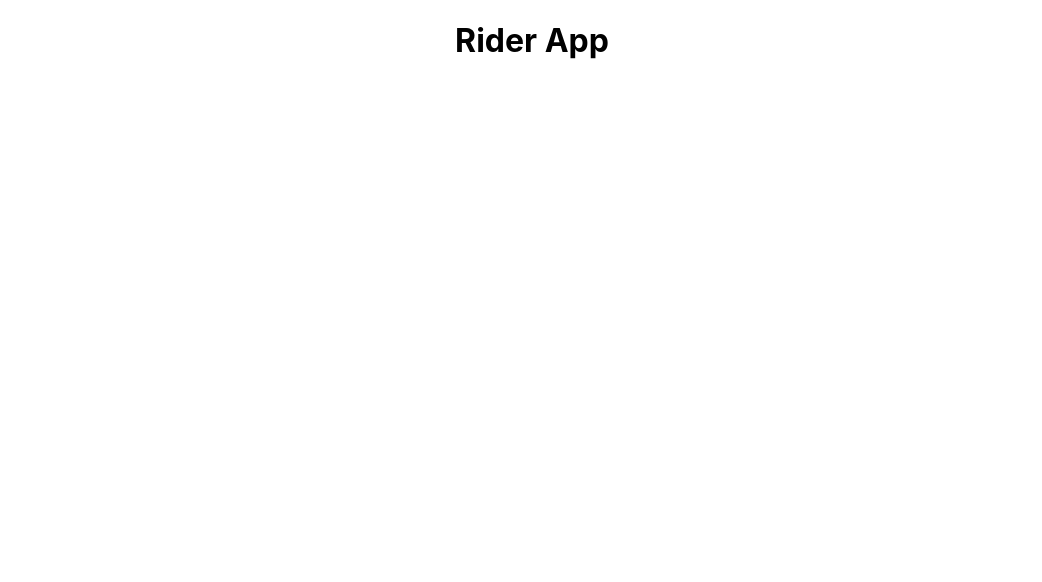
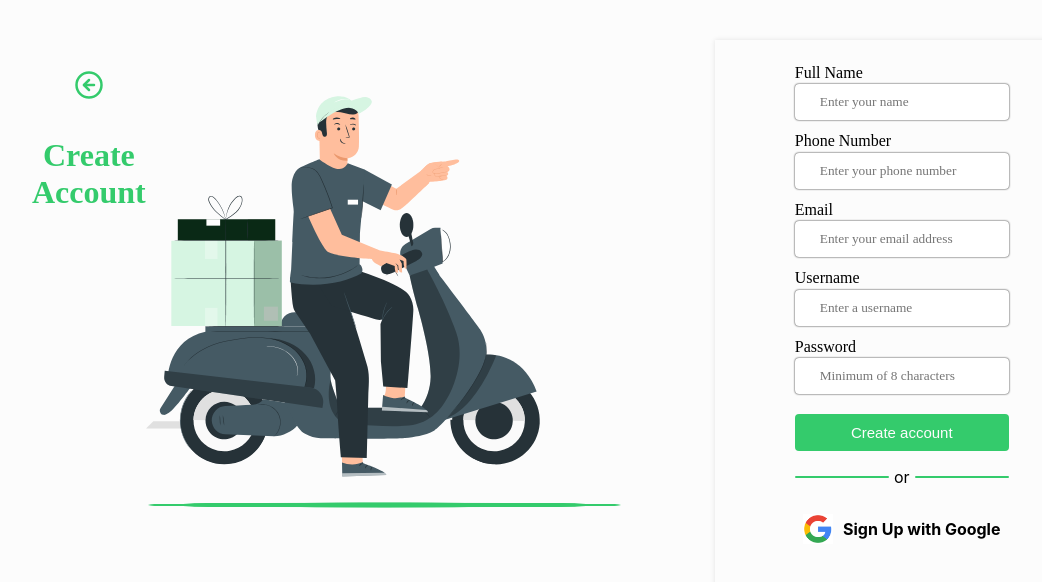
Before and after one commit to Prom1234pro/RiderApp-Frontend, a React (Create React App) app: page / in a window 1280 px wide. Shown: the top 582 px of the page, without its empty margins (108-1150 px from the left). Built offline with nearby package versions, Linux system fonts and the light colour scheme.

Commit message:
initial commit

```diff
--- a/src/Layout/App/App.js
+++ b/src/Layout/App/App.js
@@ -1,9 +1,10 @@
 import React from 'react';
+import SignUp from '../../pages/SignUp/SignUp';
 
 function App() {
   return (
     <div className="App">
-      <h1>Rider App</h1>
+      <SignUp/>
     </div>
   );
 }
--- /dev/null
+++ b/src/components/Button.jsx
@@ -0,0 +1,12 @@
+import React from 'react'
+
+function Button(props) {
+    const {tittle}= props
+  return (
+    <div>
+      <button>{tittle}</button>
+    </div>
+  )
+}
+
+export default Button
--- /dev/null
+++ b/src/components/Forms.jsx
@@ -0,0 +1,18 @@
+import React from 'react'
+import InputField from './InputField'
+
+function Forms() {
+  return (
+    <div>
+      <form action="">
+        <InputField id="full-name" text="Full Name" placeholder="Enter your name" type="text"/>
+        <InputField id="phone-number" text="Phone Number" placeholder="Enter your phone number" type="text"/>
+        <InputField id="email" text="Email" placeholder="Enter your email address" type="email"/>
+        <InputField id="username" text="Username" placeholder="Enter a username" type="text"/>
+        <InputField id="password" text="Password" placeholder="Minimum of 8 characters" type="password"/>
+      </form>
+    </div>
+  )
+}
+
+export default Forms
--- /dev/null
+++ b/src/components/Horizontalrule.jsx
@@ -0,0 +1,13 @@
+import React from 'react'
+
+function Horizontal() {
+  return (
+    <div className='Horizontal-rule'>
+      <hr/>
+      <p>or</p>
+      <hr/>
+    </div>
+  )
+}
+
+export default Horizontal
--- /dev/null
+++ b/src/components/InputField.jsx
@@ -0,0 +1,13 @@
+import React from 'react'
+
+function InputField(props) {
+    const {id, text, placeholder, type} = props
+  return (
+    <div>
+       <label htmlFor={id} >{text}</label>
+        <input type={type} placeholder={placeholder} id={id}/>
+    </div>
+  )
+}
+
+export default InputField
--- /dev/null
+++ b/src/components/SocialMedialSignUp.js
@@ -0,0 +1,13 @@
+import React from 'react'
+
+function SocialMedialSignUp(props) {
+    const {image, SignUpWith} = props
+  return (
+    <div className='SignUpWith'>
+      <img src={image} alt="" width={30} height={30}/>
+      <p>{SignUpWith}</p>
+    </div>
+  )
+}
+
+export default SocialMedialSignUp
--- /dev/null
+++ b/src/pages/SignUp/SignUp.css
@@ -0,0 +1,116 @@
+body{
+    background-color: #fcfcfc;
+    font-family:cursive;
+
+}
+.sign-up-page{
+    display: flex;
+    max-width: 1000px;
+    margin: 5vh auto;
+    gap: 30%;
+}
+.character{
+    background-color: #fcfcfc;
+    display: flex;
+    width: auto;
+}
+.d-rider{
+    position: relative;
+    top: 10%;
+}
+.d-rider hr{
+    width: 120%;
+    height: 30px;
+    border-radius: 50%;
+    transform: rotateX(100deg);
+}
+.create-account{
+    color: #34cb6c ;
+    font-family:cursive;
+}
+.create-account p {
+    font-size: 30px;
+}
+.sign-up-form-container{
+    position: relative;
+    padding: 2em 5em;
+    box-shadow: 0 0 5px rgba(0,0,0,0.1);
+}
+  input{
+    padding: 10px 25px;
+    margin: 10px auto 20px;
+    border: 0;
+    font-family:cursive;
+    outline: none;
+    box-shadow: 0 0 2px rgba(0,0,0,1);
+    border-radius: 4px;
+    box-sizing: border-box;
+  }
+  input:focus{
+    box-shadow: 0 0 2px #34cb6c;
+    outline: 1px solid #34cb6c;
+  }
+  input, label{
+    display: block;
+    text-align: start;
+    line-height: 0.15em;
+    font-family:cursive;
+
+  }
+  .Horizontal-rule{
+    display: flex;
+    align-items: center;
+    gap: 5px;
+  }
+  hr{
+    height: 2px;
+    width: 100%;
+    background-color: #34cb6c;
+    border-radius: 50px;
+    border: 0;
+  }
+  .SignUpWith{
+    display: flex;
+    gap: 10px;
+    align-items: center;
+    justify-content: center;
+    font-weight: 700;
+  }
+  button{
+    width: 100%;
+    background-color: #34cb6c;
+    border: 0;
+    outline: #fcfcfc;
+    border-radius: 4px;
+    color: #fcfcfc;
+    font-size: 15px;
+    padding: 10px 0;
+  }
+  @media (max-width:500px) {
+    .sign-up-page{
+        display: block;
+        margin: 0 auto;
+    }
+    .character{
+        overflow: hidden;
+        background-color: #34cb6c;
+        border-radius:0% 100% 12% 88% / 67% 0% 100% 33% ;
+    }
+    .d-rider{
+        position: relative;
+        top:120px;
+    }
+
+    .create-account{
+        color: #fcfcfc;
+        position: relative;
+        left: 10%;
+    }
+    input{
+       width: 100%;
+      }
+      .sign-up-form-container{
+        padding: 2em;
+        box-shadow: none;
+    }
+  }
--- /dev/null
+++ b/src/pages/SignUp/SignUp.jsx
@@ -0,0 +1,38 @@
+import React from 'react'
+import { FiArrowLeftCircle } from "react-icons/fi";
+import character from "../../assets/Character.svg"
+import Button from '../../components/Button'
+import Horizontal from '../../components/Horizontalrule'
+import SocialMedialSignUp from '../../components/SocialMedialSignUp'
+import image from "../../assets/google.png"
+import Forms from '../../components/Forms'
+import './SignUp.css'
+
+function SignUp() {
+  return (
+    <div className='sign-up-page'>
+      <div className="character">
+        <div className="create-account">
+          <p><FiArrowLeftCircle/></p>
+          <h1>Create <br /> Account</h1>
+        </div>
+        <div className="d-rider">
+            <img src={character} alt="" height='70%'/>
+          <hr />
+        </div>
+      </div>
+      <div className="sign-up-form-container">
+      <Forms/>
+      <div className="sign-up-button">
+        <Button tittle="Create account" className='sign-up-button'/>
+      </div>
+      <div className="horizontal">
+        <Horizontal/>
+      </div>
+        <SocialMedialSignUp SignUpWith="Sign Up with Google" image={image} />
+      </div>
+    </div>
+  )
+}
+
+export default SignUp
```
Also changed, not shown: src/assets/google.png (added).
